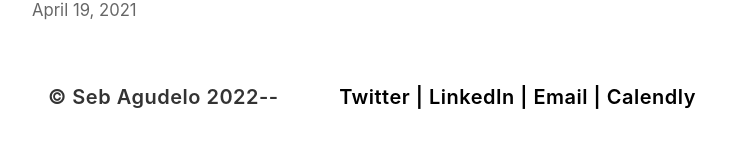
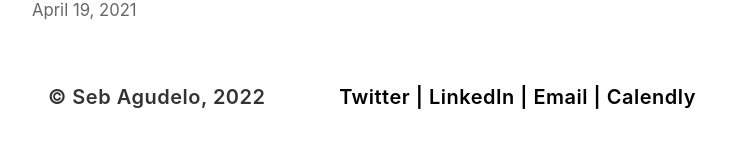
Before and after one commit to sebagudelo/sebagudelo, a Next.js app: page / in a window 1280 px wide. Shown: the part 1411-1558 px from the top of the page, without its empty margins (268-1001 px from the left). Built offline with nearby package versions, Linux system fonts and the light colour scheme.

Commit message:
fixed footer

```diff
--- a/components/footer.js
+++ b/components/footer.js
@@ -2,7 +2,7 @@ const Footer = ({ title }) => {
     return (
 
       <div>
-<p> &copy; Seb Agudelo {new Date().getFullYear()}--</p>
+<p> &copy; Seb Agudelo, {new Date().getFullYear()}</p>
       </div>
     )
   };
```
